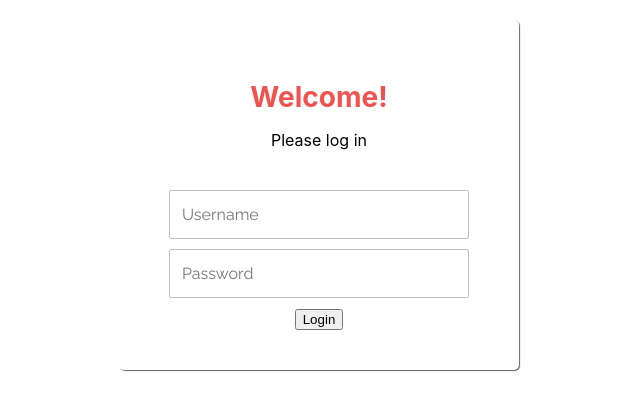
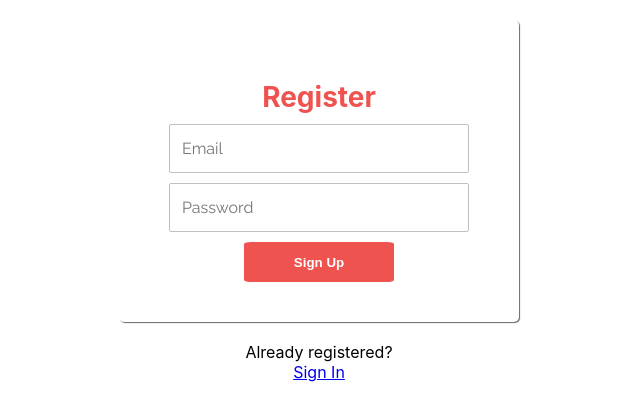
Before and after one commit to pchau14/simplePOS, a React (Create React App) app: page / in a window 1280 px wide. Shown: the top 420 px of the page, without its empty margins (321-961 px from the left). Built offline with nearby package versions, Linux system fonts and the light colour scheme.

Commit message:
add register page, need complete graphql logic in login page

```diff
--- a/src/App.css
+++ b/src/App.css
@@ -36,3 +36,111 @@
     transform: rotate(360deg);
   }
 }
+
+.login {
+  margin: 20px auto;
+  padding: 40px 50px;
+  max-width: 300px;
+  border-radius: 5px;
+  background: #fff;
+  box-shadow: 1px 1px 1px #666;
+}
+.login input {
+  width: 100%;
+  display: block;
+  box-sizing: border-box;
+  margin: 10px 0;
+  padding: 14px 12px;
+  font-size: 16px;
+  border-radius: 2px;
+  font-family: Raleway, sans-serif;
+}
+
+.login input[type=text],
+.login input[type=password] {
+  border: 1px solid #c0c0c0;
+  transition: .2s;
+}
+
+.login input[type=text]:hover {
+  border-color: #F44336;
+  outline: none;
+  transition: all .2s ease-in-out;
+}
+
+.login input[type=submit] {
+  border: none;
+  background: #EF5350;
+  color: white;
+  font-weight: bold;
+  transition: 0.2s;
+  margin: 20px 0px;
+}
+
+.login button {
+  display: block;
+  border: none;
+  border-radius: 5%;
+  background: #EF5350;
+  color: white;
+  font-weight: bold;
+  transition: 0.2s;
+  margin-left: 25%;
+  height: 5vh;
+  width: 50%;
+}
+
+.login button:hover {
+  background: #f53729;
+  cursor: pointer;
+}
+
+.login h2 {
+  margin: 20px 0 0;
+  color: #EF5350;
+  font-size: 28px;
+}
+
+.login p {
+  margin-bottom: 40px;
+}
+
+.links {
+  display: table;
+  width: 100%;
+  box-sizing: border-box;
+  border-top: 1px solid #c0c0c0;
+  margin-bottom: 10px;
+}
+
+.links a {
+  display: table-cell;
+  padding-top: 10px;
+}
+
+.links a:first-child {
+  text-align: left;
+}
+
+.links a:last-child {
+  text-align: right;
+}
+
+.login h2,
+.login p,
+.login a {
+  text-align: center;
+}
+
+.login a {
+  text-decoration: none;
+  font-size: .8em;
+}
+
+.login a:visited {
+  color: inherit;
+}
+
+.login a:hover {
+  text-decoration: underline;
+}
--- a/src/App.js
+++ b/src/App.js
@@ -1,10 +1,15 @@
 import './App.css';
 import Login from './Pages/Login';
+import Register from './Pages/Register';
+import {Routes, Route} from 'react-router-dom';
 
 export default function App() {
     return (
         <div className="App">
-            <Login />
+            <Routes>
+                <Route exact path='/' element={<Register/>}/>
+                <Route exact path='/login' element={<Login/>}/>
+            </Routes>
         </div>
     );
 }
--- a/src/Pages/Login.js
+++ b/src/Pages/Login.js
@@ -1,16 +1,15 @@
-import React from 'react';
 import {useRef, useState, useEffect, useContext} from 'react';
 import AuthContext from '../context/AuthProvider';
 import axios from '../api/axios';
 
-const LOGIN_URL = '/auth';
+const LOGIN_URL = '/graphql';
 
 export default function Login() {
     const {setAuth} = useContext(AuthContext);
     const userRef = useRef();
     const errRef = useRef();
 
-    const [user, setUser] = useState('');
+    const [email, setEmail] = useState('');
 
     const [pwd, setPwd] = useState('');
 
@@ -24,21 +23,21 @@ export default function Login() {
 
     useEffect(() => {
         setErrMsg('');
-    }, [user, pwd]);
+    }, [email, pwd]);
 
     const handleSubmit = async (e) => {
         e.preventDefault();
         try {
             const response = await axios.post(LOGIN_URL,
-                JSON.stringify({user, pwd}),
+                JSON.stringify({email, pwd}),
                 {
                     headers: {'Content-Type': 'application/json'},
                     withCredentials: true
                 });
             console.log(JSON.stringify(response?.data));
             const accessToken = response?.data?.accessToken;
-            setAuth({user, pwd, accessToken});
-            setUser('');
+            setAuth({email, pwd, accessToken});
+            setEmail('');
             setPwd('');
             setSuccess(true);
         } catch (e) {
@@ -51,9 +50,9 @@ export default function Login() {
             } else {
                 setErrMsg('Login failed');
             }
-            errRef.current.focus();
+            // errRef.current.focus();
         }
-        console.log(user, pwd);
+        console.log(email, pwd);
 
     };
 
@@ -69,12 +68,12 @@ export default function Login() {
                     <p>Please log in</p>
                     <input
                         type="text"
-                        id="username"
-                        placeholder="Username"
+                        id="email"
+                        placeholder="Email"
                         autoComplete="off"
                         ref={userRef}
-                        onChange={(e) => setUser(e.target.value)}
-                        value={user}
+                        onChange={(e) => setEmail(e.target.value)}
+                        value={email}
                         required
                     />
                     <input
@@ -85,7 +84,6 @@ export default function Login() {
                         value={pwd}
                         required
                     />
-                    {/* <input type="submit" defaultValue="Log In" /> */}
                     <button>Login</button>
                 </form>
             )}
--- /dev/null
+++ b/src/Pages/Register.js
@@ -0,0 +1,150 @@
+import {useRef, useState, useEffect} from 'react';
+import axios from '../api/axios';
+
+const EMAIL_REGEX = /^[\w-\.]+@([\w-]+\.)+[\w-]{2,4}$/;
+const USER_REGEX = /^[A-z]{1,10}$/;
+const PWD_REGEX = /^[A-z0-9-_]{2,23}$/;
+const REGISTER_URL = '/graphql';
+
+export default function Register() {
+    const userRef = useRef();
+    const errRef = useRef();
+
+    const [firstname, setFirstname] = useState('');
+    const [validFirstname, setValidFirstname] = useState(false);
+
+    const [lastname, setLasttname] = useState('');
+    const [validLastname, setValidLastname] = useState(false);
+
+    const [email, setEmail] = useState('');
+    const [validEmail, setValidEmail] = useState(false);
+
+    const [pwd, setPwd] = useState('');
+    const [validPwd, setValidPwd] = useState(false);
+
+    const [errMsg, setErrMsg] = useState('');
+
+    const [success, setSuccess] = useState(false);
+
+    // useEffect(() => {
+    //   userRef.current.focus();
+    // }, [])
+
+    useEffect(() => {
+        setErrMsg('');
+    }, [email, pwd]);
+
+    useEffect(() => {
+        setValidFirstname(USER_REGEX.test(firstname));
+    }, [firstname]);
+
+    useEffect(() => {
+        setValidLastname(USER_REGEX.test(lastname));
+    }, [lastname]);
+
+    useEffect(() => {
+        setValidEmail(EMAIL_REGEX.test(email));
+    }, [email]);
+
+    useEffect(() => {
+        setValidPwd(PWD_REGEX.test(pwd));
+    }, [pwd]);
+    const handleRegister = async (e) => {
+        e.preventDefault();
+        console.log(validPwd)
+        if (!validEmail || !validPwd) {
+            setErrMsg('Please input a valid username or password.');
+        } else {
+            try {
+                const response = await axios({
+                    url: REGISTER_URL,
+                    method: 'POST',
+                    data: {
+                        query: `
+                        mutation {
+                          createCustomer(
+                            input: {
+                              firstname: "` + firstname + `"
+                              lastname: "` + lastname + `"
+                              email: "test1@example.com"
+                              password: "Testcus123"
+                              is_subscribed: true
+                            }
+                          ) {
+                            customer {
+                              firstname
+                              lastname
+                              email
+                              is_subscribed
+                            }
+                          }
+                        }
+                        `
+                    }
+                });
+                console.log(response?.data);
+                console.log(response?.accessToken);
+                console.log(JSON.stringify(response));
+                setSuccess(true);
+                //clear state and controlled inputs
+                //need value attrib on inputs for this
+                setEmail('');
+                setPwd('');
+            } catch (err) {
+                if (!err?.response) {
+                    setErrMsg('No Server Response');
+                } else if (err.response?.status === 409) {
+                    setErrMsg('Email Exist');
+                } else {
+                    setErrMsg('Registration Failed');
+                }
+                errRef.current.focus();
+            }
+        }
+    };
+
+    return (
+        <>
+            {success ? (
+                <section>
+                    <h1>Register Successfully.</h1>
+                    <p>
+                        <a href="#">Sign In</a>
+                    </p>
+                </section>
+            ) : (
+                <section>
+                    <p ref={errRef} className={errMsg ? "errmsg" : "offscreen"} aria-live="assertive">{errMsg}</p>
+                    <form className="login" onSubmit={handleRegister}>
+                        <h2>Register</h2>
+                        <input
+                            type="text"
+                            id="email"
+                            placeholder="Email"
+                            autoComplete="off"
+                            ref={userRef}
+                            onChange={(e) => setEmail(e.target.value)}
+                            value={email}
+                            required
+                        />
+                        <input
+                            type="password"
+                            id="password"
+                            placeholder="Password"
+                            onChange={(e) => setPwd(e.target.value)}
+                            value={pwd}
+                            required
+                        />
+                        <button>Sign Up</button>
+                    </form>
+                    <p>
+                        Already registered?
+                        <br/>
+                        <a href='/login'>Sign In</a>
+                    </p>
+                </section>
+            )
+            }
+        </>
+    );
+}
--- a/src/index.js
+++ b/src/index.js
@@ -5,6 +5,7 @@ import App from './App';
 import reportWebVitals from './reportWebVitals';
 import {ApolloProvider, ApolloClient, InMemoryCache} from "@apollo/client";
 import {AuthProvider} from './context/AuthProvider';
+import { BrowserRouter } from 'react-router-dom';
 
 const client = new ApolloClient({
     uri: "https://api.spacex.land/graphql/",
@@ -14,9 +15,11 @@ const client = new ApolloClient({
 const root = ReactDOM.createRoot(document.getElementById('root'));
 root.render(
     <ApolloProvider client={client}>
-        <AuthProvider>
-            <App/>
-        </AuthProvider>
+        <BrowserRouter>
+            <AuthProvider>
+                <App/>
+            </AuthProvider>
+        </BrowserRouter>
     </ApolloProvider>
 );
 
```
Also changed, not shown: 1 other file (tests, documents, lock files or other folders).
